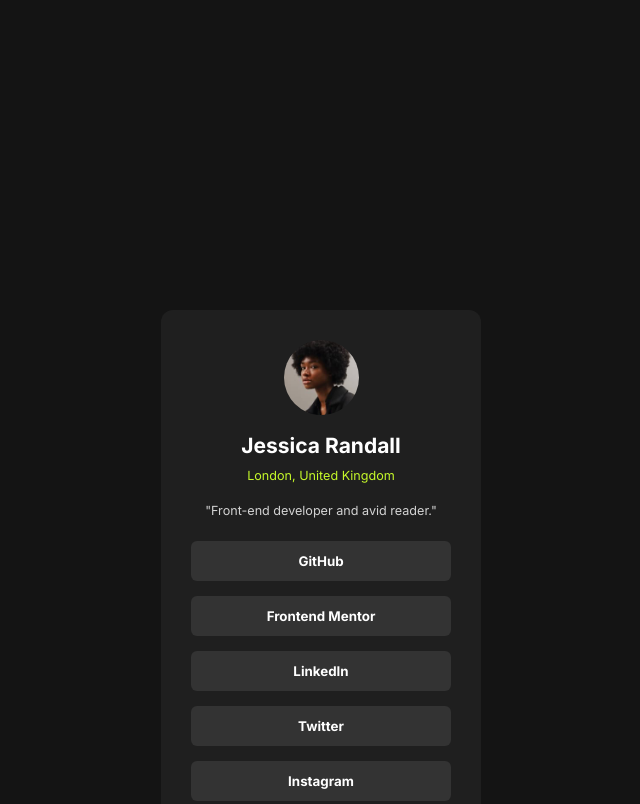
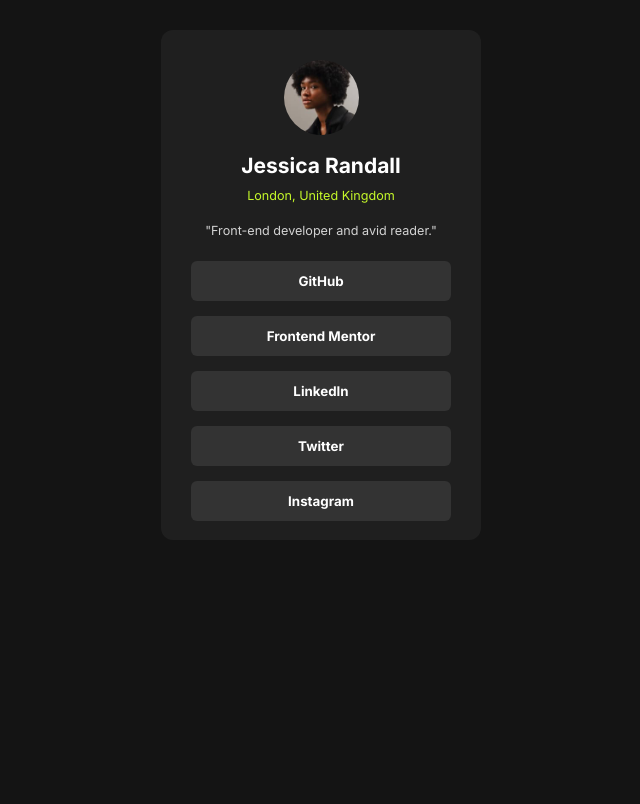
Before and after one commit to bobysim/social-links-profile, a plain HTML site: page index.html in a window 1536 px wide. Shown: the part 115-919 px from the top of the page, without its empty margins (447-1087 px from the left). After the commit the page ends 800 px from the top, so only its background shows below. Drawn offline with Linux system fonts and the light colour scheme.

Commit message:
changed the body's viewport height

```diff
--- a/main.css
+++ b/main.css
@@ -7,7 +7,7 @@
 body {
     background: hsl(0, 0%, 8%);
     font-family: "Inter", sans-serif;
-    height: 180vh;
+    height: 100vh;
     display: flex;
     justify-content: center;
     color: white;
@@ -82,7 +82,7 @@ button:hover {
 
 @media only screen and (min-width: 1440px) {
     body {
-        height: 170vh;
+        height: 100vh;
     }
 
     .container {
```
